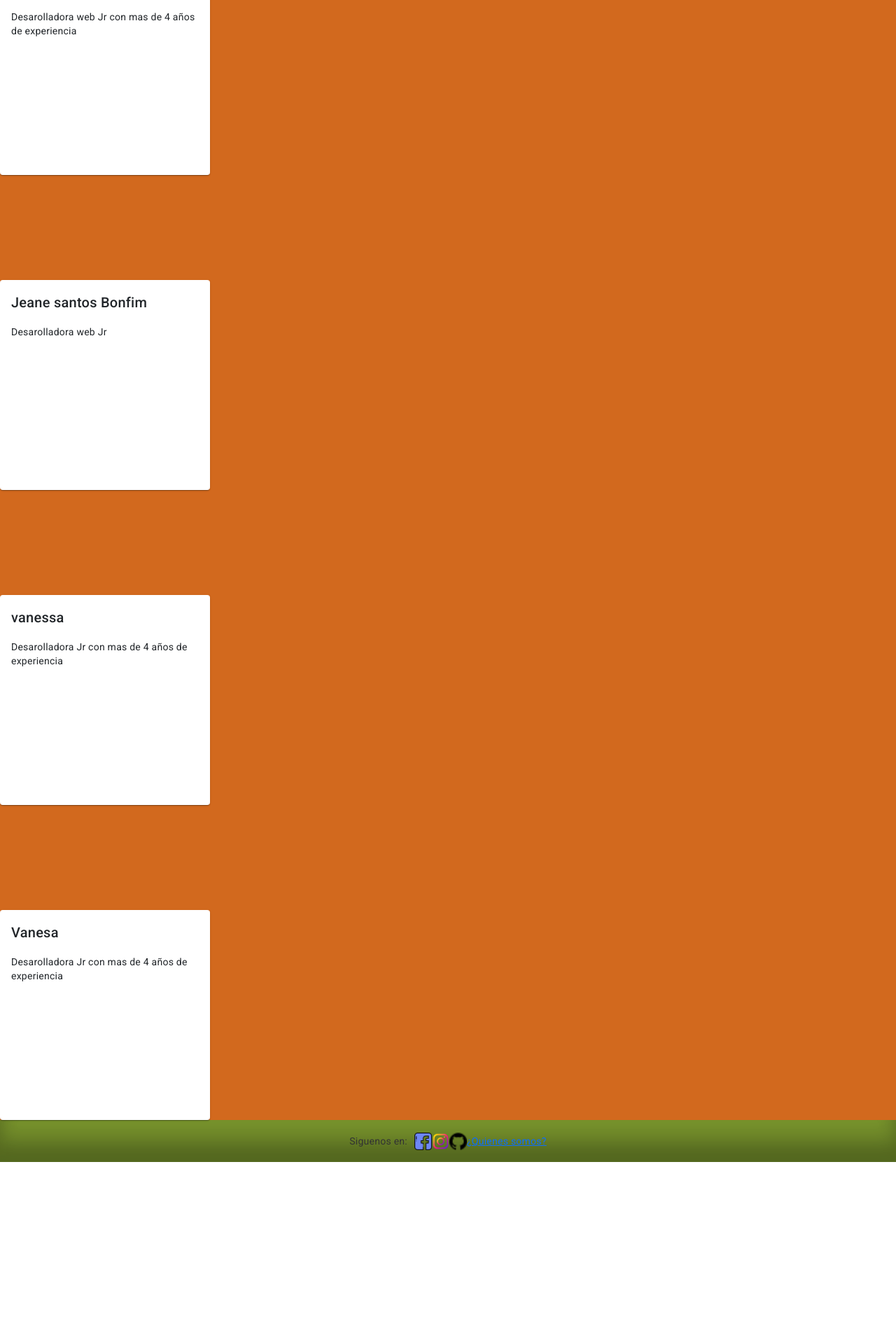
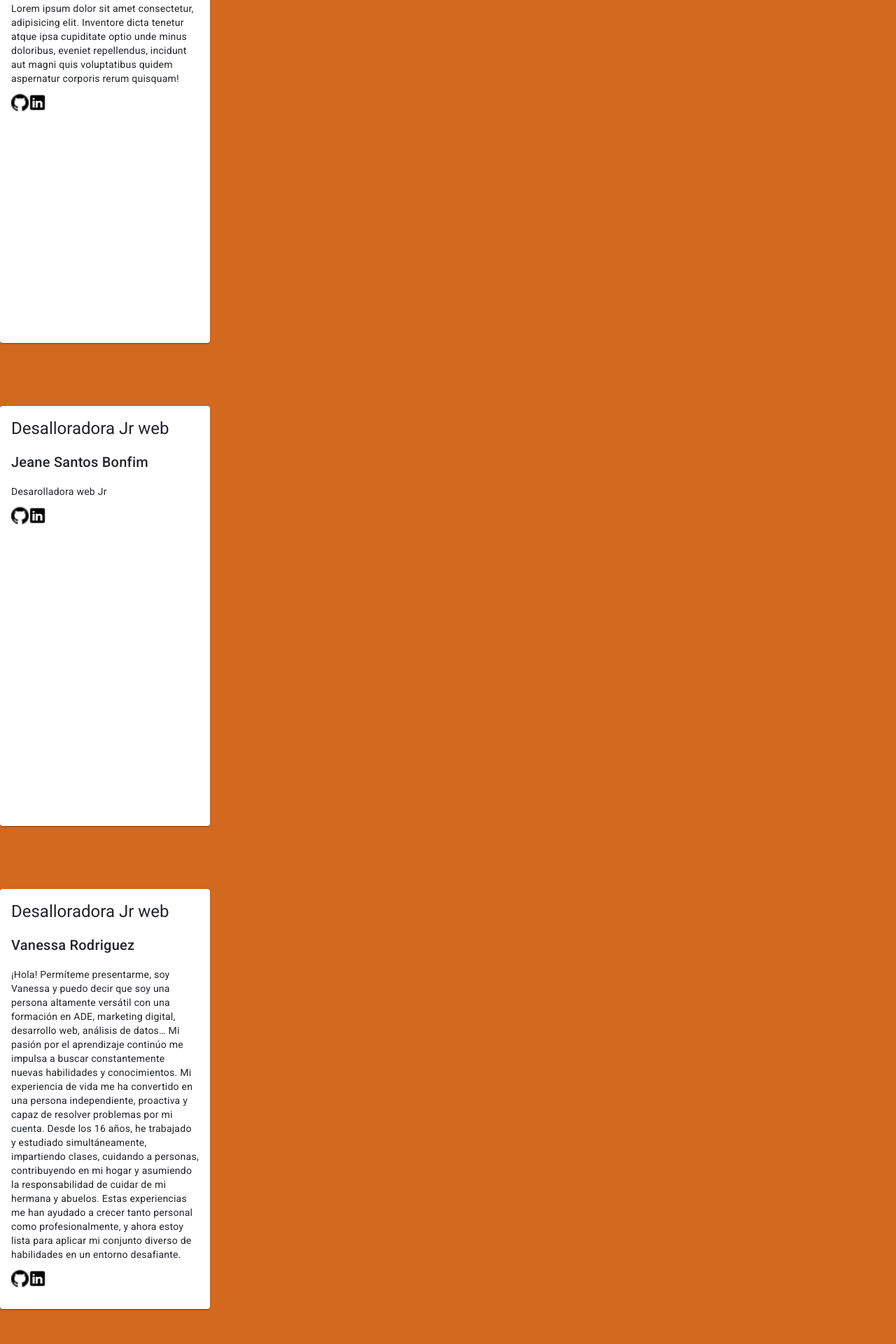
Before and after one commit to gloriafercu/proyecto5_angular_DQchara, an Angular app in the folder frontend/: page /about-us in a window 1280 px wide. Shown: the part 200-2120 px from the top of the page at 70% size. Before the commit the page ends 1860 px from the top, so only its background shows below. Built offline with nearby package versions, Linux system fonts and the light colour scheme.

Commit message:
cambios en about-us html y css

```diff
--- a/frontend/src/app/layout/about-us/about-us.component.css
+++ b/frontend/src/app/layout/about-us/about-us.component.css
@@ -1,10 +1,12 @@
 .about-us{
-    padding-top: 150px;
+    padding-top: 90px;
     background-color: chocolate;
+
 
 
 }
 .about-us-card{
     width: 300px;
-    height: 300px;
+    height: 600px;
+    display: flex;
 }
--- a/frontend/src/app/layout/about-us/about-us.component.html
+++ b/frontend/src/app/layout/about-us/about-us.component.html
@@ -2,21 +2,44 @@
   <section class="about-us">
 <mat-card class="about-us-card">
     <mat-card-content>
+        <h1>Desalloradora Jr web</h1>
         <h2>Gloria </h2>
+
         <p>
-            Desarolladora web Jr con mas de 4 años de experiencia
+            Lorem ipsum dolor sit amet consectetur, adipisicing elit. Inventore dicta
+             tenetur atque ipsa cupiditate optio unde minus doloribus, eveniet repellendus, incidunt aut magni
+             quis voluptatibus quidem aspernatur corporis rerum quisquam!
         </p>
+        <a href="https://github.com/gloriafercu">
+            <img src="../../../assets/img/github.png" width="25px" alt="github"></a>
+            <a href="">
+            <img src="../../../assets/img/linkedin-500.png" width="25px" alt="linkedin">
+            </a>
+
+
     </mat-card-content>
   </mat-card>
 </section>
 
+
+
+
+
+
 <section class="about-us">
     <mat-card class="about-us-card">
         <mat-card-content>
-            <h2>Jeane santos Bonfim </h2>
+            <h1>Desalloradora Jr web</h1>
+
+            <h2>Jeane Santos Bonfim </h2>
             <p>
                 Desarolladora web Jr
             </p>
+            <a href="https://github.com/JeaneBonfim?tab=repositories">
+                <img src="../../../assets/img/github.png" width="25px" alt="github"></a>
+                <a href="https://www.linkedin.com/in/jeane-santos-bomfim/">
+                <img src="../../../assets/img/linkedin-500.png" width="25px" alt="linkedin">
+                </a>
         </mat-card-content>
       </mat-card>
     </section>
@@ -24,10 +47,21 @@
     <section class="about-us">
         <mat-card class="about-us-card">
             <mat-card-content>
-                <h2>vanessa </h2>
+                <h1>Desalloradora Jr web</h1>
+
+                <h2>Vanessa Rodriguez </h2>
                 <p>
-                    Desarolladora Jr con mas de 4 años de experiencia
-                </p>
+                    ¡Hola! Permíteme presentarme, soy Vanessa y puedo decir que soy una persona altamente versátil con una formación en ADE, marketing digital, desarrollo web, análisis de datos…
+                    Mi pasión por el aprendizaje continúo me impulsa a buscar constantemente nuevas habilidades y conocimientos. Mi experiencia de vida me ha convertido en una persona independiente,
+                     proactiva y capaz de resolver problemas por mi cuenta. Desde los 16 años, he trabajado y estudiado simultáneamente, impartiendo clases, cuidando a personas, contribuyendo en mi hogar
+                     y asumiendo la responsabilidad de cuidar de mi hermana y abuelos. Estas experiencias me han ayudado a crecer tanto personal como profesionalmente, y ahora estoy lista para aplicar mi conjunto
+                      diverso de habilidades en un entorno desafiante.
+                 </p>
+                <a href="https://github.com/vcrl1">
+                    <img src="../../../assets/img/github.png" width="25px" alt="github"></a>
+                    <a href="https://www.linkedin.com/in/vanessa-rodr%C3%ADguez-l%C3%B3pez-3966ba19a/">
+                    <img src="../../../assets/img/linkedin-500.png" width="25px" alt="linkedin">
+                    </a>
             </mat-card-content>
           </mat-card>
         </section>
@@ -35,10 +69,19 @@
         <section class="about-us">
             <mat-card class="about-us-card">
                 <mat-card-content>
-                    <h2>Vanesa </h2>
+                    <h1>Desalloradora Jr web</h1>
+
+                    <h2>Vanesa Valverde </h2>
                     <p>
-                        Desarolladora Jr con mas de 4 años de experiencia
+                        Estoy acabando un curso de desarrollador #Front-end con #Angular con el que he descubierto mi pasión por la #programación, también tengo formación en CC Matemáticas.
+                        Estoy interesada en trabajar en departamentos de informática para poder completar mi formación.
+                        Vengo del sector de la atención al público y esto me ha aportado la capacidad de trabajar en equipo. Me considero una persona empática, creativa y comprometida con mi trabajo.
                     </p>
+                    <a href="https://github.com/vvalverde76">
+                        <img src="../../../assets/img/github.png" width="25px" alt="github"></a>
+                        <a href=" https://www.linkedin.com/in/vanesavalverdeturrero/">
+                        <img src="../../../assets/img/linkedin-500.png" width="25px" alt="linkedin">
+                        </a>
                 </mat-card-content>
               </mat-card>
             </section>
--- a/frontend/src/app/layout/footer/footer.component.css
+++ b/frontend/src/app/layout/footer/footer.component.css
@@ -5,7 +5,6 @@ footer {
   justify-content: center;
   align-items: center;
   height: 60px;
-  box-shadow: rgba(0, 0, 0, 0.17) 0px -23px 25px 0px inset, rgba(0, 0, 0, 0.15) 0px -36px 30px 0px inset, rgba(0, 0, 0, 0.1) 0px -79px 40px 0px inset, rgba(0, 0, 0, 0.06) 0px 2px 1px, rgba(0, 0, 0, 0.09) 0px 4px 2px, rgba(0, 0, 0, 0.09) 0px 8px 4px, rgba(0, 0, 0, 0.09) 0px 16px 8px, rgba(0, 0, 0, 0.09) 0px 32px 16px;
 
 
 }
@@ -13,6 +12,8 @@ footer {
 .footer-content {
   display: flex;
   align-items: center;
+  text-decoration: none;
+
 }
 
 .footer-text {
@@ -26,3 +27,6 @@ footer {
   font-size: 18px;
   margin-right: 5px;
 }
+.footer-content-test{
+  color: black;
+}
--- a/frontend/src/app/layout/footer/footer.component.html
+++ b/frontend/src/app/layout/footer/footer.component.html
@@ -2,7 +2,7 @@
     <div class="footer-content">
       <span class="footer-text">Siguenos en:</span>
       <a href="https://www.google.com/">
-        <img src="../../../assets/img/facebook.png" width="25px" alt="Instagram">
+        <img src="../../../assets/img/facebook.png" width="25px" alt="facebook">
       </a>
 
     </div>
@@ -15,13 +15,13 @@
 
     <div class="footer-content">
       <a href="https://www.google.com/">
-        <img src="../../../assets/img/github.png" width="25px" alt="Instagram">
+        <img src="../../../assets/img/github.png" width="25px" alt="github">
       </a>
     </div>
 
     <div class="footer-content">
-      <a routerLink="../../../about-us">
-      <span>¿Quienes somos?</span>
+      <a class="footer-content-test" routerLink="../../../about-us">
+      <span >¿Quienes somos?</span>
     </a>
 
     </div>
```
Also changed, not shown: frontend/src/assets/img/linkedin-500.png (added).
